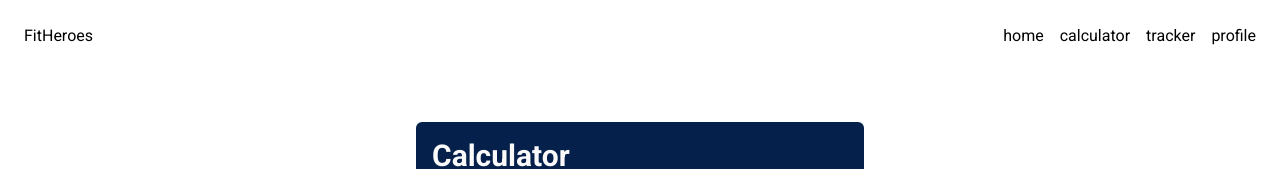
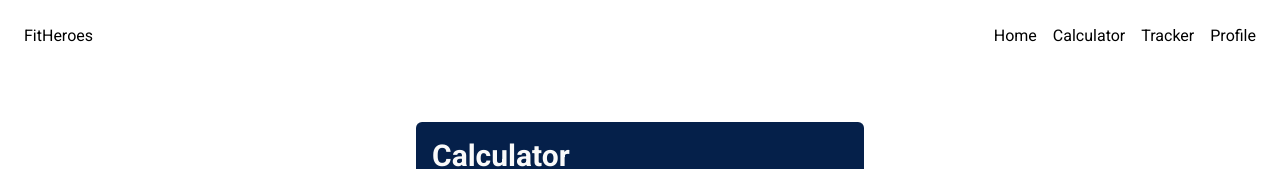
Before and after one commit to pn-code/fit-reservation, a Next.js app: page /calculator in a window 1280 px wide. Shown: the top 169 px of the page. Built offline with nearby package versions, Linux system fonts and the light colour scheme.

Commit message:
Updating Navbar with actual pages and links

```diff
--- a/components/Navbar.tsx
+++ b/components/Navbar.tsx
@@ -2,14 +2,14 @@ import React from "react";
 import Link from "next/link";
 
 const Navbar = () => {
-    const navigationLinks = ["home", "calculator", "tracker", "profile"];
     return (
         <nav className="flex justify-between my-6">
             <h1>FitHeroes</h1>
             <ul className="flex gap-4">
-                {navigationLinks.map((link) => (
-                    <Link className="hover:underline" href={`/${link}`}>{link}</Link>
-                ))}
+                    <Link className="hover:underline" href="/">Home</Link>
+                    <Link className="hover:underline" href="/calculator">Calculator</Link>
+                    <Link className="hover:underline" href="/tracker">Tracker</Link>
+                    <Link className="hover:underline" href="/profile">Profile</Link>
             </ul>
         </nav>
     );
```
